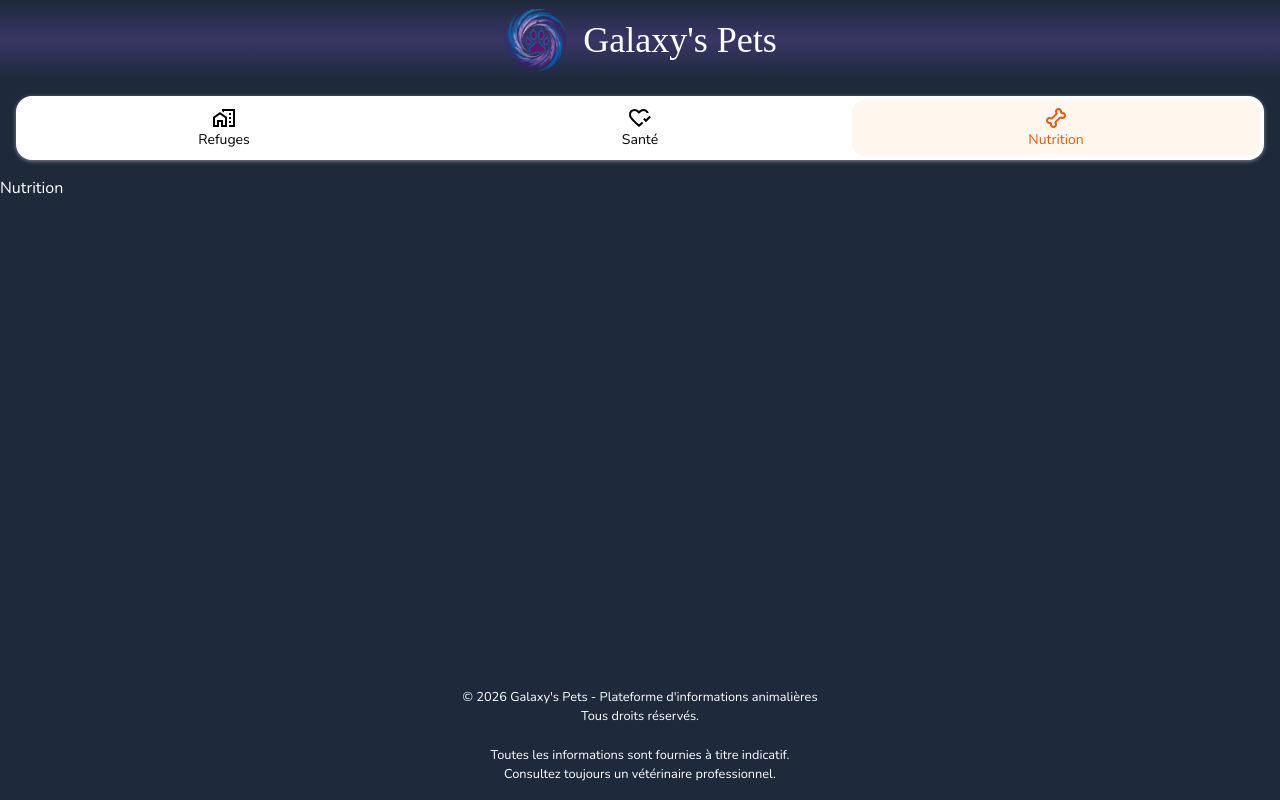
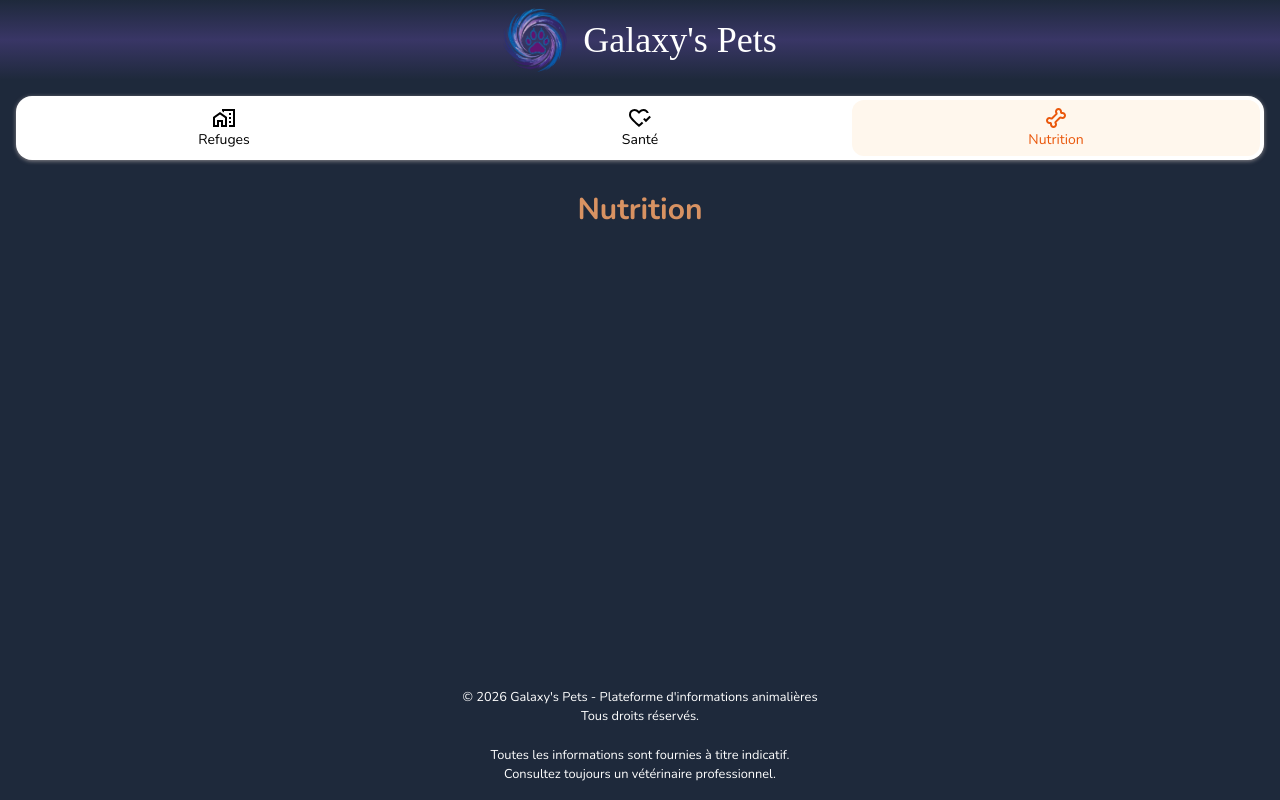
Before and after one commit to LaurieLM/galaxys_pets, a React (Vite) app: page /nutrition in a window 1280 px wide. Built offline with nearby package versions, Linux system fonts and the light colour scheme; a web font is replaced by a local one.

Commit message:
add title page

```diff
--- a/src/pages/Nutrition.tsx
+++ b/src/pages/Nutrition.tsx
@@ -1,5 +1,9 @@
 export default function Nutrition() {
     return (
-        <div>Nutrition</div>
+        <section>
+            <h2 className="mt-4 mb-8 flex items-center justify-center gap-3 text-center text-3xl font-bold text-[#d89262]">
+                Nutrition
+            </h2>
+        </section>
     )
 }
```
